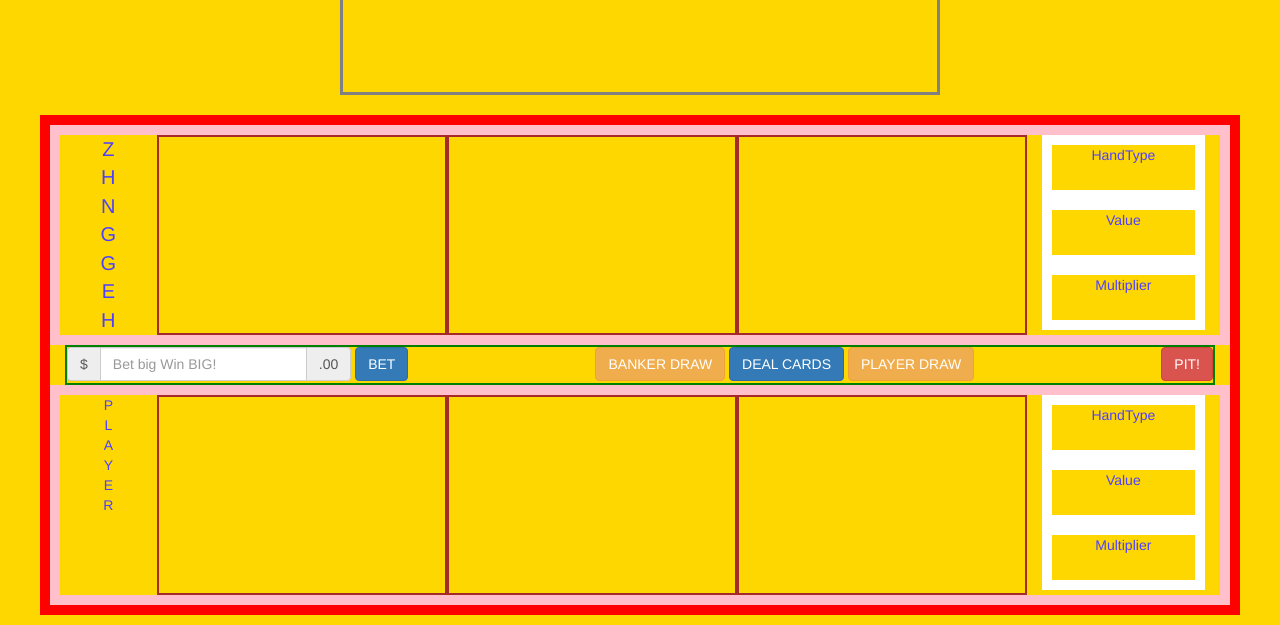
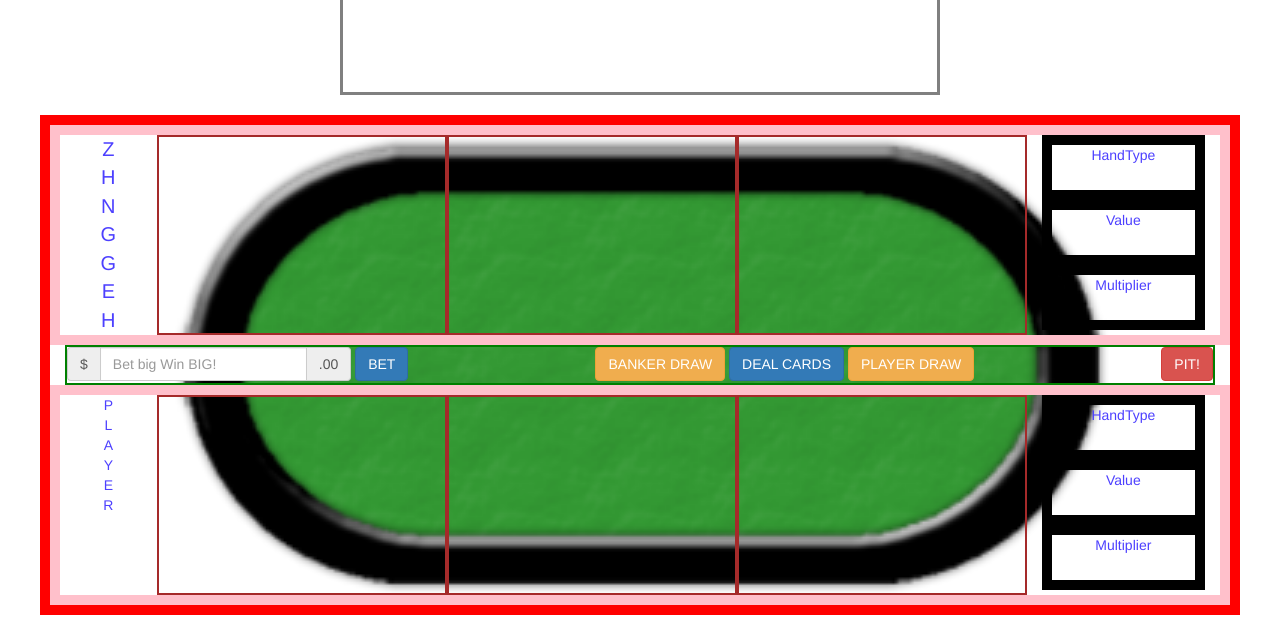
Before and after one commit to phuaky/baccaratSpecial, a plain HTML site: page index.html in a window 1280 px wide. Shown: the part 175-800 px from the top of the page. Drawn offline with nearby package versions, Linux system fonts and the light colour scheme.

Commit message:
before going live

```diff
--- a/style.css
+++ b/style.css
@@ -1,5 +1,5 @@
 body {
-  background-color: #FFD700;
+  background-color: white;
   text-align: center;
   color: #4D40FF
 }
@@ -19,10 +19,14 @@ body {
   width: 1200px;
   margin-left: auto;
   margin-right: auto;
+  background: url(imgs/ovalpokertable.png);
+  background-size: contain;
+  background-repeat: no-repeat;
+  background-position: center;
 }
 
 .littleRow {
-  border: 10px solid white;
+  border: 10px solid black;
   height: 65px;
 }
 
```
Also changed, not shown: baccarat.js (+0 -104 lines), imgs/Banker.jpg (added), imgs/Gambling_playing_cards-512.png (added), imgs/buySmallWinSmall.jpg (added), imgs/casino-Glyph-15-512.png (added), imgs/dollar-on-a-hand_318-37529.png (added), imgs/friendly.jpg (added), imgs/gamblingKids.jpeg (added), imgs/ovalpokertable.png (added), 1 other file.
